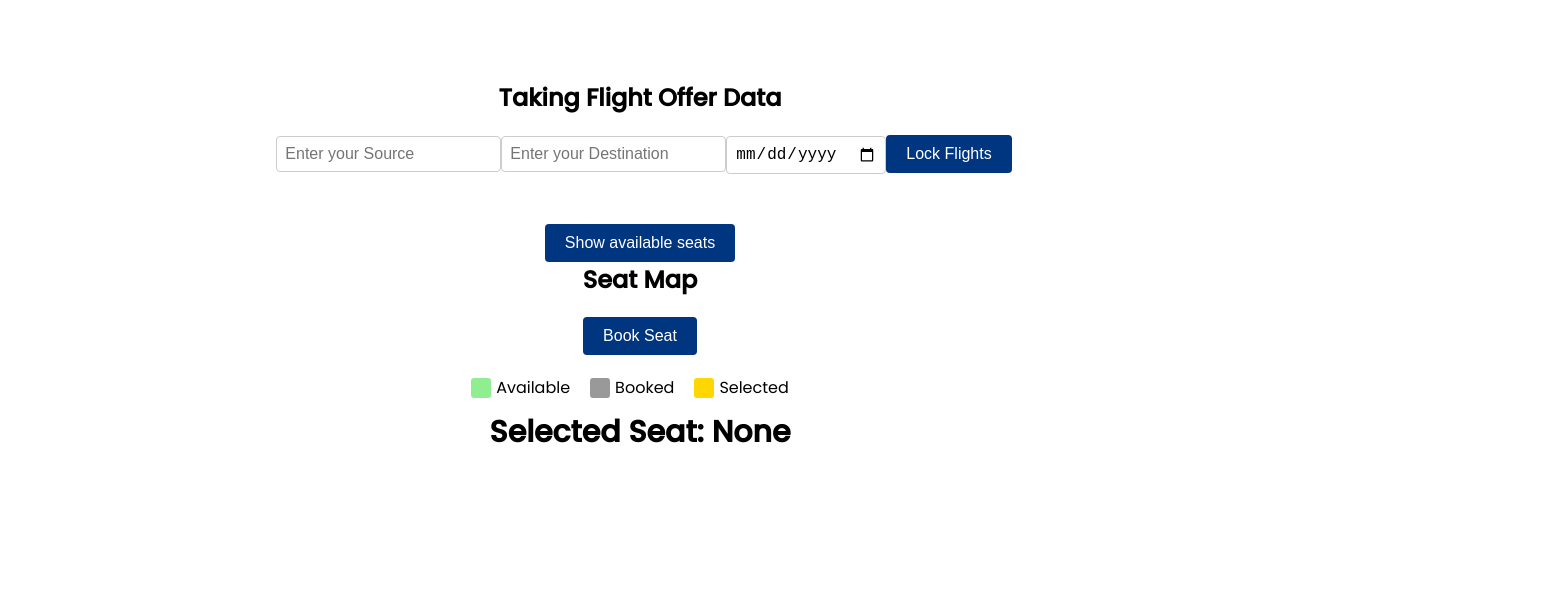
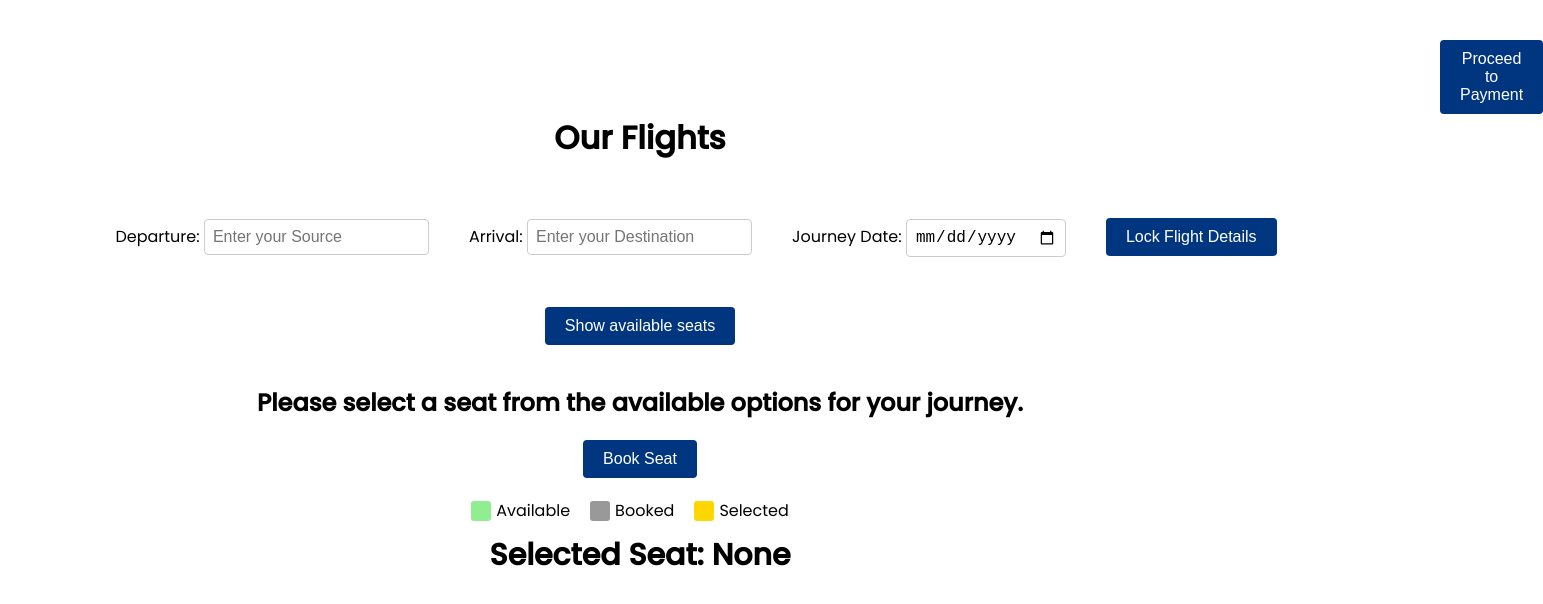
Before and after one commit to AishwaryaRavi07/flowhackathon, a React (Create React App) app: page /bookseats in a window 1280 px wide. Shown: the top 604 px of the page, 1543 px wide, since content can reach past the window. Built offline with nearby package versions, Linux system fonts and the light colour scheme; a web font is replaced by a local one.

Commit message:
Final Linked with SeatLayout

```diff
--- a/src/webpages/FlightBooking.jsx
+++ b/src/webpages/FlightBooking.jsx
@@ -115,7 +115,7 @@ function FlightBooking() {
       <td>{moment(schedule.legs[0].departure).format('lll')}</td>
       <td>{moment(schedule.legs[0].arrival).format('lll')}</td>
       <td>{Math.floor(schedule.legs[0].durationInMinutes / 60)}h {schedule.legs[0].durationInMinutes % 60}m</td>
-      <td><button style={{backgroundColor:"#003580",color:"white",fontFamily:"poppins",borderRadius:"5px",cursor:"pointer",padding:"10px 20px"}} onClick={()=>navigate('/payment')}>Book Now</button></td>
+      <td><button style={{backgroundColor:"#003580",color:"white",fontFamily:"poppins",borderRadius:"5px",cursor:"pointer",padding:"10px 20px"}} onClick={()=>navigate('/bookseats')}>Book Now</button></td>
     </tr>
   ))}
 
--- a/src/webpages/SeatMapDisplay.jsx
+++ b/src/webpages/SeatMapDisplay.jsx
@@ -54,6 +54,7 @@ function SeatMapDisplay() {
   const [seatMapData, setSeatMapData] = useState([]);
   const [selectedSeat, setSelectedSeat] = useState('');
   const [seats, setSeats] = useState([]);
+  const [bookedSeats, setBookedSeats] = useState([]);
 
   const handleSelectSeat = (seatNumber) => {
     setSelectedSeat(seatNumber);
@@ -63,17 +64,38 @@ function SeatMapDisplay() {
     if (selectedSeat) {
       alert(`Seat ${selectedSeat} booked successfully!`);
 
-       // Update the status of the selected seat
-    const updatedSeats = seats.map((seat) =>
-    seat.number === selectedSeat ? { ...seat, status: 'booked' } : seat
-  );
-  console.log(updatedSeats)
-      setSeats(updatedSeats);
+
+    // Update the status of the selected seat
+    const updatedSeats = seatMapData.map((seatMap) => {
+      return {
+        ...seatMap,
+        decks: seatMap.decks.map((deck) => {
+          return {
+            ...deck,
+            seats: deck.seats.map((seat) => {
+              if (seat.number === selectedSeat) {
+                return {
+                  ...seat,
+                  travelerPricing: [
+                    {
+                      ...seat.travelerPricing[0],
+                      seatAvailabilityStatus: 'BOOKED',
+                    },
+                  ],
+                };
+              }
+              return seat;
+            }),
+          };
+        }),
+      };
+    });
+    setSeatMapData(updatedSeats);
       setSelectedSeat(null);
     }
   };
     function fetchFlightData(){
-      const accessToken='X1S7nyMBXiayS1AEIcnrpp6wnIPS'
+      const accessToken='rMlfBvGNGTQUPAkwc4GoAqE9qVDf'
       const departureDate = '2023-11-01';
       const returnDate = '2023-12-01';
       const adults = 1;
@@ -108,7 +130,7 @@ function SeatMapDisplay() {
     }
 
     function fetchSeatMaps() {
-        const accessToken = 'X1S7nyMBXiayS1AEIcnrpp6wnIPS';
+        const accessToken = 'rMlfBvGNGTQUPAkwc4GoAqE9qVDf';
 
 
         fetch('https://test.api.amadeus.com/v1/shopping/seatmaps', {
@@ -137,29 +159,35 @@ function SeatMapDisplay() {
     <>
 
 
-      <div style={{ textAlign: "center", marginTop: "10vh",fontFamily:"Poppins" }}>
-        <h2>Taking Flight Offer Data</h2>
+      <div style={{ textAlign: "center", marginTop: "5vh",fontFamily:"Poppins" }}>
+      <button style={{marginLeft:"180vh"}} onClick={()=>navigate('/payment')}>Proceed to Payment</button>
+        <h1 style={{marginBottom:"7vh"}}>Our Flights</h1>
+
+
         <div >
-          <div style={{marginLeft:"1vh",gap:"2rem"}}>
-            <input
+          <div style={{marginLeft:"14vh",gap:"20rem"}}>
+            <label>Departure: </label>
+            <input style={{marginRight:"5vh"}}
               type="text"
               placeholder="Enter your Source"
               value={source}
               onChange={(e) => setSource(e.target.value)}
             />
-            <input
+            <label>Arrival: </label>
+            <input style={{marginRight:"5vh"}}
               type="text"
               placeholder="Enter your Destination"
               value={destination}
               onChange={(e) => setDestination(e.target.value)}
             />
-            <input
+            <label >Journey Date: </label>
+            <input style={{marginRight:"5vh"}}
               type="date"
               placeholder="Date of Travel"
               value={date}
               onChange={(e) => setDate(e.target.value)}
             />
-            <button onClick={fetchFlightData}>Lock Flights</button>
+            <button onClick={fetchFlightData}>Lock Flight Details</button>
           </div>
 
           <button style={{ marginTop: "5vh" }} onClick={fetchSeatMaps}>
@@ -167,8 +195,8 @@ function SeatMapDisplay() {
           </button>
         </div>
 
-        <div>
-          <h2>Seat Map</h2>
+        <div style={{marginTop:"5vh"}}>
+          <h2>Please select a seat from the available options for your journey.</h2>
           <button className="book-button" onClick={handleSeatBook}>
       Book Seat
     </button>
```
